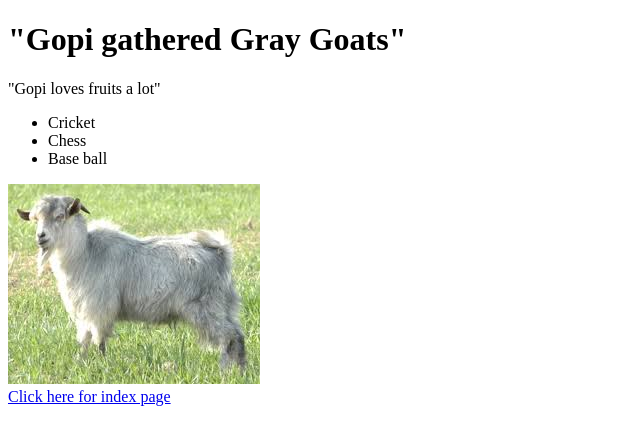
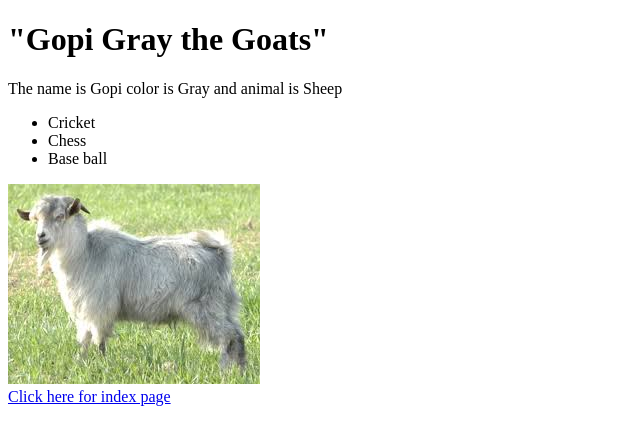
Before and after one commit to 44-563-Web-Apps-S24/44563-webapps-s24-assignment3-Ganesh252000, a plain HTML site: page bonus.html in a window 1280 px wide. Shown: the whole page, without its empty margins (0-640 px from the left). Drawn offline with Linux system fonts and the light colour scheme.

Commit message:
Update bonus.html

```diff
--- a/bonus.html
+++ b/bonus.html
@@ -4,8 +4,8 @@
         <title>Bonus</title>
     </head>
     <body>
-        <h1>"Gopi gathered Gray Goats"</h1>
-        <p>"Gopi loves fruits a lot"</p>
+        <h1>"Gopi Gray the Goats"</h1>
+        <p>The name is Gopi color is Gray and animal is Sheep</p>
         <ul>
             <li>Cricket</li>
             <li>Chess</li>
```
